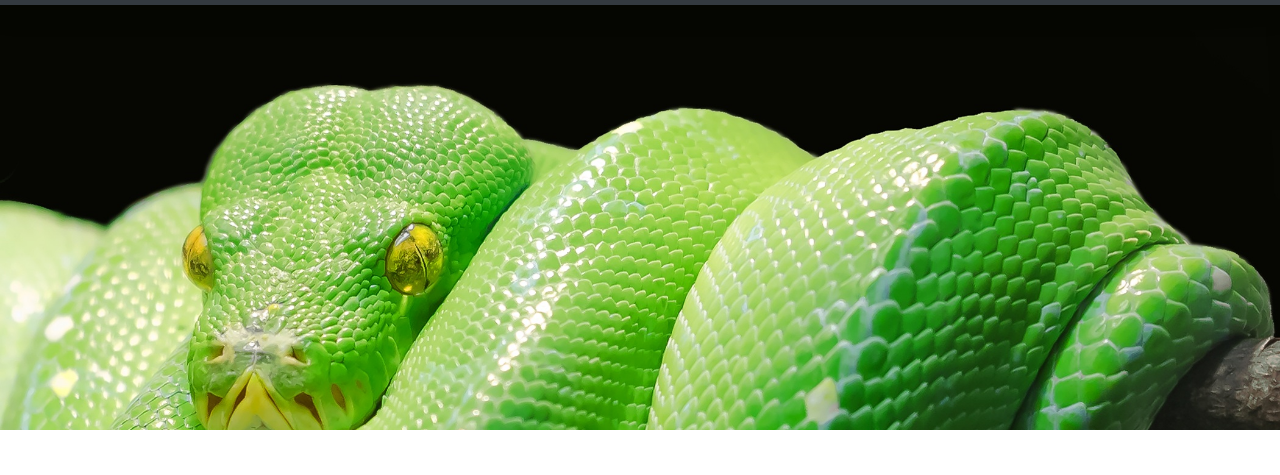
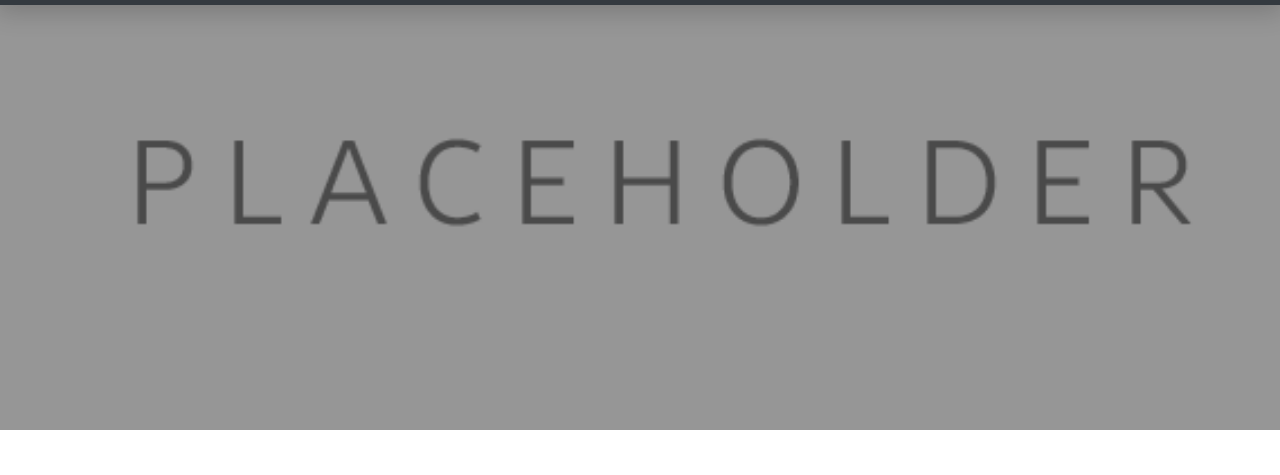
Before and after one commit to MarcinHaduch/Fantom-polsl, a plain HTML site: page index.html in a window 1280 px wide. Shown: the part 70-545 px from the top of the page. Drawn offline with nearby package versions, Linux system fonts and the light colour scheme; a script that the page names is missing.

Commit message:
Change placeholder img

```diff
--- a/stylesheet.css
+++ b/stylesheet.css
@@ -3,7 +3,7 @@ body {
   font-size:1.2em;
 }
 .bgimage {
-  background-image: url(../img/green-tree-python-python-tree-python-green-45246.jpeg);
+  background-image: url(/img/placeholder.png);
   background-position: center;
   background-size: cover;
   background-attachment: fixed;
```
Also changed, not shown: img/placeholder.png (added).
